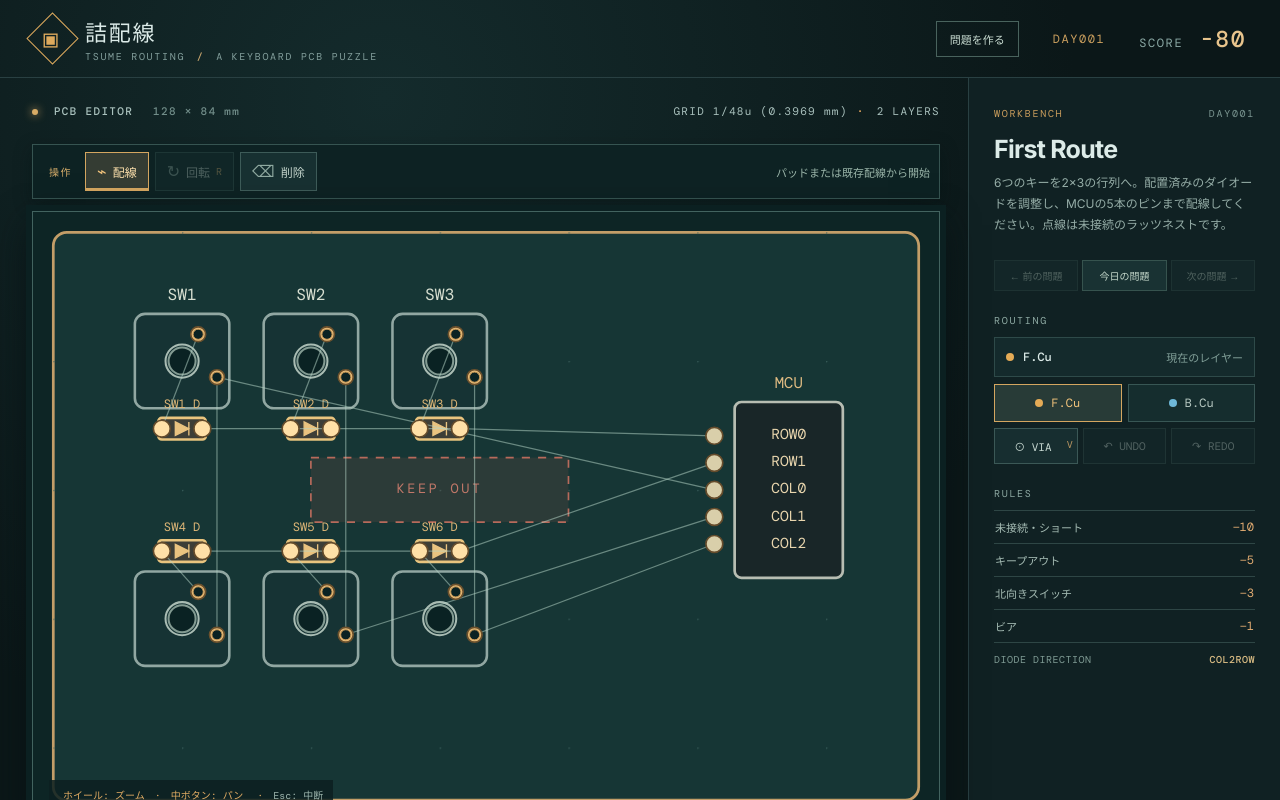
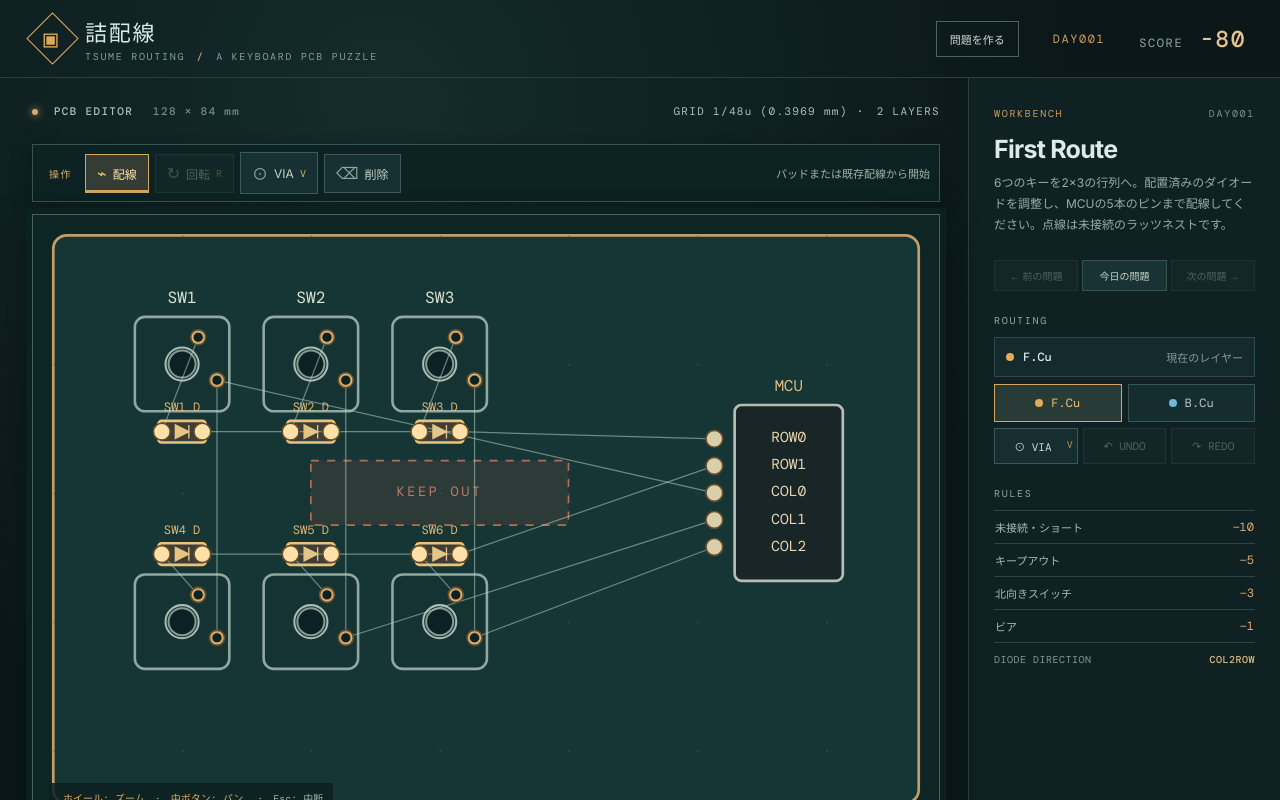
Before and after one commit to hringdrifi/tsume-routing, a React (Vite) app: page / in a window 1280 px wide. Shown: the top 800 px of the page. Built offline with nearby package versions, Linux system fonts and the light colour scheme.

Commit message:
Add via control to toolbar

```diff
--- a/src/App.tsx
+++ b/src/App.tsx
@@ -235,7 +235,7 @@ export default function App(){
   const navigateDay=(n:number)=>{location.href=`${import.meta.env.BASE_URL}?puzzle=day${String(n).padStart(3,'0')}`}
   return <div className="app"><header><div className="brand"><span className="brand-mark">◈</span><div><strong>詰配線</strong><small>TSUME ROUTING <b>/</b> A KEYBOARD PCB PUZZLE</small></div></div><div className="header-right"><button className="open-editor" onClick={()=>setEditorOpen(true)}>問題を作る</button><span className="day">{puzzle.id.toUpperCase()}</span><span className="score">SCORE <b>{checked.score}</b></span></div></header>
     <main><section className="workspace"><div className="board-bar"><span><i className="live-dot"/> PCB EDITOR <em>{puzzle.board.width} × {puzzle.board.height} mm</em></span><div className="grid-control">GRID 1/48u ({gridStep(48).toFixed(4)} mm)<b>·</b> 2 LAYERS</div></div>
-      <div className="canvas-toolbar" role="toolbar" aria-label="盤面の操作ツール"><span className="toolbar-label">操作</span><button className={tool==='route'?'active':''} onClick={()=>chooseTool('route')}><b>⌁</b> 配線</button><button onClick={rotateSelected} disabled={!selected&&!selectedSwitch}><b>↻</b> 回転 <kbd>R</kbd></button><button className={tool==='delete'?'active':''} onClick={()=>chooseTool('delete')}><b>⌫</b> 削除</button><span className="toolbar-help">{draft?'既存配線をクリックして接続できます':selectedSwitch?`${selectedSwitch} スイッチを選択中`:selected?`${selected} ダイオードを選択中`:'パッドまたは既存配線から開始'}</span></div>
+      <div className="canvas-toolbar" role="toolbar" aria-label="盤面の操作ツール"><span className="toolbar-label">操作</span><button className={tool==='route'?'active':''} onClick={()=>chooseTool('route')}><b>⌁</b> 配線</button><button onClick={rotateSelected} disabled={!selected&&!selectedSwitch}><b>↻</b> 回転 <kbd>R</kbd></button><button onClick={()=>changeLayer()}><b>⊙</b> VIA <kbd>V</kbd></button><button className={tool==='delete'?'active':''} onClick={()=>chooseTool('delete')}><b>⌫</b> 削除</button><span className="toolbar-help">{draft?'既存配線をクリックして接続できます':selectedSwitch?`${selectedSwitch} スイッチを選択中`:selected?`${selected} ダイオードを選択中`:'パッドまたは既存配線から開始'}</span></div>
       <div className="canvas-wrap"><svg ref={svg} viewBox={`${view.x-3} ${view.y-3} ${view.w+6} ${view.h+6}`} onMouseMove={e=>{if(drag.current){const p=pt(e),dx=p.x-drag.current.x,dy=p.y-drag.current.y;setView(v=>({...v,x:v.x-dx,y:v.y-dy}));return}setCursor(pt(e))}} onMouseDown={e=>{if(e.button===1){e.preventDefault();drag.current=pt(e)}}} onMouseUp={()=>drag.current=null} onMouseLeave={()=>drag.current=null} onPointerDown={startTouchPan} onPointerMove={e=>{moveDiodeDrag(e);moveTouchPan(e)}} onPointerUp={e=>{endDiodeDrag(e);endTouchPan(e)}} onPointerCancel={e=>{cancelDiodeDrag();endTouchPan(e)}} onClick={onBoardClick}>
         <defs><pattern id="grid-major" width={KEY_UNIT_MM} height={KEY_UNIT_MM} patternUnits="userSpaceOnUse"><circle cx="0" cy="0" r=".22" fill="var(--grid-dot)"/></pattern><pattern id="grid-minor" width={gridStep(48)} height={gridStep(48)} patternUnits="userSpaceOnUse"><circle cx="0" cy="0" r=".08" fill="var(--grid-dot)"/></pattern></defs>
         <rect x="0" y="0" width={puzzle.board.width} height={puzzle.board.height} rx="2" className="pcb"/>{view.w<65&&<rect x="0" y="0" width={puzzle.board.width} height={puzzle.board.height} rx="2" fill="url(#grid-minor)"/>}<rect x="0" y="0" width={puzzle.board.width} height={puzzle.board.height} rx="2" fill="url(#grid-major)"/>
```
